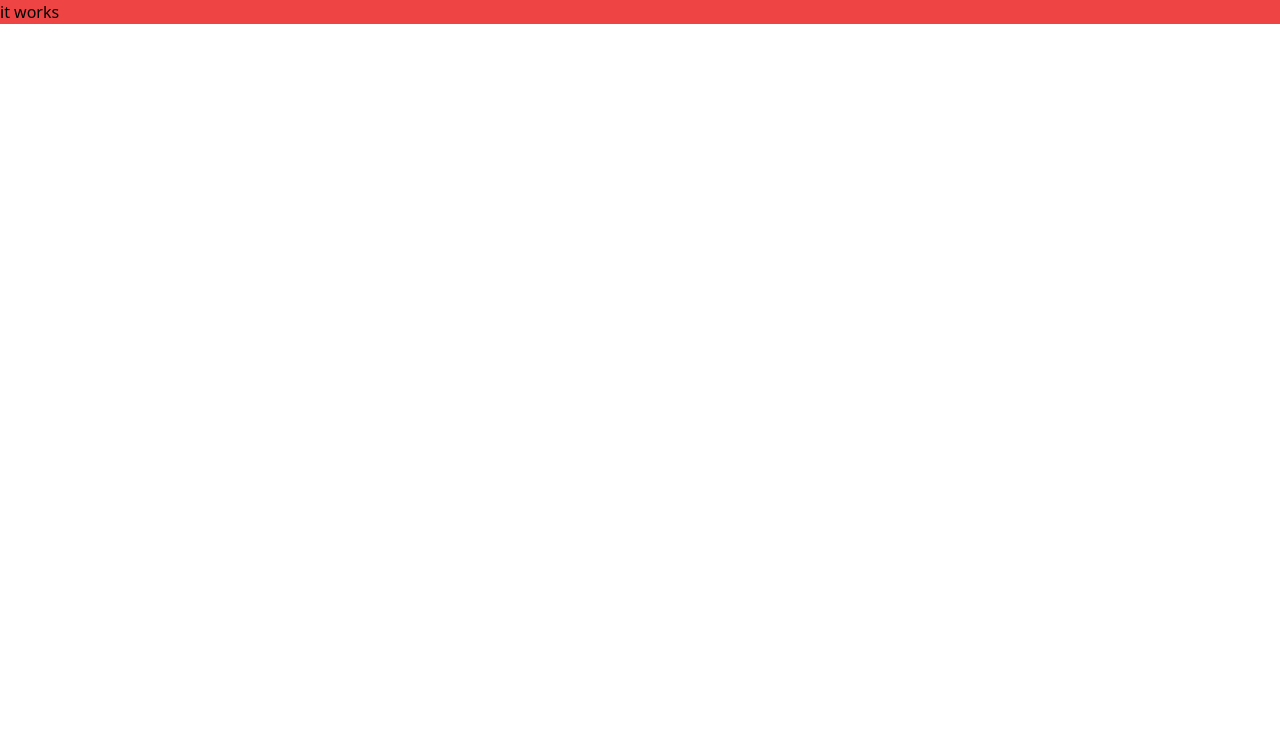
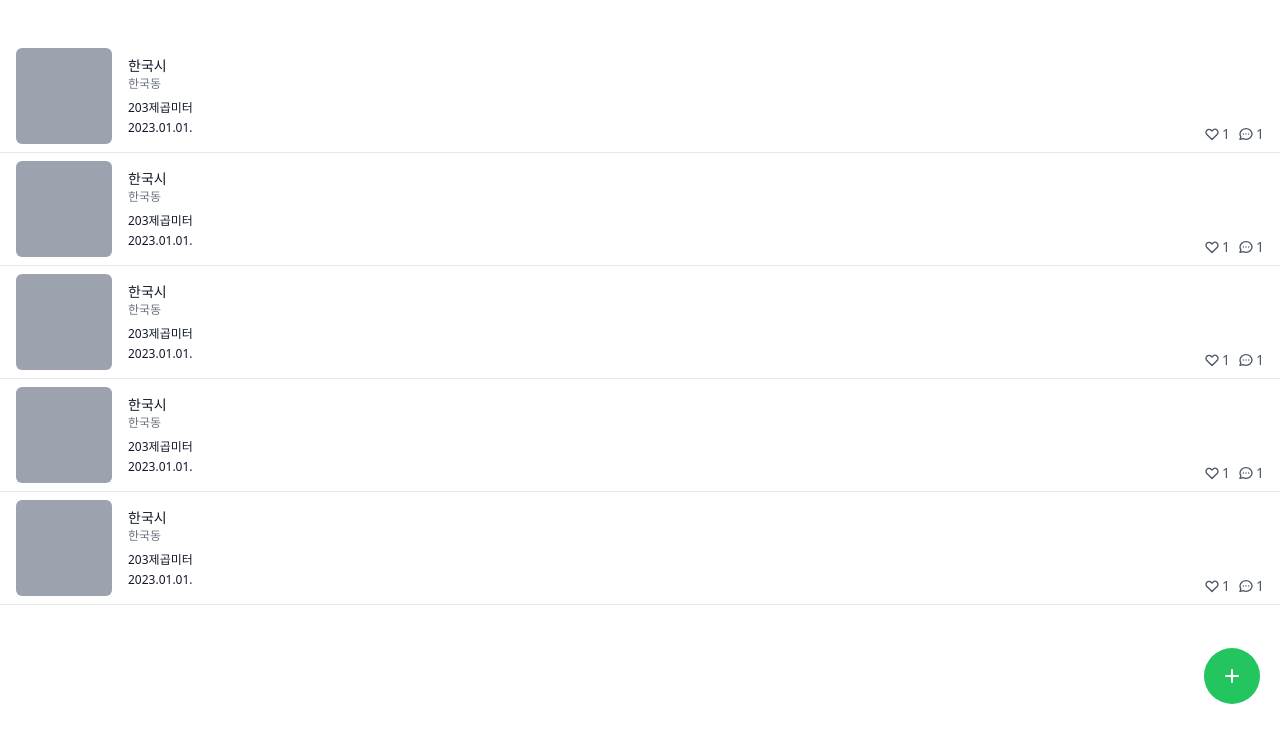
Before and after one commit to JangChangKyoon/local_support, a Next.js app: page / in a window 1280 px wide. Shown: the top 742 px of the page. Built offline with nearby package versions, Linux system fonts and the light colour scheme.

Commit message:
TailwindCss : Items

```diff
--- a/pages/index.tsx
+++ b/pages/index.tsx
@@ -1,12 +1,84 @@
-import Image from "next/image";
-import { Inter } from "next/font/google";
-
-const inter = Inter({ subsets: ["latin"] });
-
 export default function Home() {
   return (
-    <div className="bg-red-500">
-      <h1 className="text-black">it works</h1>
+    <div className=" flex flex-col py-10">
+      {[1, 2, 3, 4, 5].map((_, i) => (
+        <div
+          key={i}
+          className=" flex px-4 border-b justify-between cursor-pointer py-2"
+        >
+          {/* 아이템 정보 */}
+          <div className="flex space-x-4">
+            <div className=" flex flex-row w-24 h-24 bg-gray-400 rounded-md" />
+            <div className=" flex flex-col justify-center ">
+              <h3 className=" text-sm font-medium text-gray-900">한국시</h3>
+              <span className="text-xs text-gray-500">한국동</span>
+              <span className="font-medium mt-2 text-xs text-gray-900">
+                203제곱미터
+              </span>
+              <span className="font-medium mt-1 text-xs text-gray-900">
+                2023.01.01.
+              </span>
+            </div>
+          </div>
+
+          {/* 좋아요 */}
+          <div className="flex space-x-2 items-end justify-end ">
+            <div className="flex space-x-0.5 items-center text-sm text-gray-600">
+              <svg
+                className="w-4 h-4"
+                fill="none"
+                stroke="currentColor"
+                viewBox="0 0 24 24"
+                xmlns="http://www.w3.org/2000/svg"
+              >
+                <path
+                  strokeLinecap="round"
+                  strokeLinejoin="round"
+                  strokeWidth="2"
+                  d="M4.318 6.318a4.5 4.5 0 000 6.364L12 20.364l7.682-7.682a4.5 4.5 0 00-6.364-6.364L12 7.636l-1.318-1.318a4.5 4.5 0 00-6.364 0z"
+                ></path>
+              </svg>
+              <span>1</span>
+            </div>
+            <div className="flex space-x-0.5 items-center text-sm text-gray-600">
+              <svg
+                className="w-4 h-4"
+                fill="none"
+                stroke="currentColor"
+                viewBox="0 0 24 24"
+                xmlns="http://www.w3.org/2000/svg"
+              >
+                <path
+                  strokeLinecap="round"
+                  strokeLinejoin="round"
+                  strokeWidth="2"
+                  d="M8 12h.01M12 12h.01M16 12h.01M21 12c0 4.418-4.03 8-9 8a9.863 9.863 0 01-4.255-.949L3 20l1.395-3.72C3.512 15.042 3 13.574 3 12c0-4.418 4.03-8 9-8s9 3.582 9 8z"
+                ></path>
+              </svg>
+              <span>1</span>
+            </div>
+          </div>
+        </div>
+      ))}
+
+      {/* 플로팅 버튼 */}
+      <button className=" fixed bottom-24 right-5 transition-colors hover:bg-green-400 bg-green-500 rounded-full text-white p-4">
+        <svg
+          className="h-6 w-6"
+          xmlns="http://www.w3.org/2000/svg"
+          fill="none"
+          viewBox="0 0 24 24"
+          stroke="currentColor"
+          aria-hidden="true"
+        >
+          <path
+            strokeLinecap="round"
+            strokeLinejoin="round"
+            strokeWidth="2"
+            d="M12 6v6m0 0v6m0-6h6m-6 0H6"
+          />
+        </svg>
+      </button>
     </div>
   );
 }
```
Also changed, not shown: pages/home.tsx (deleted).
